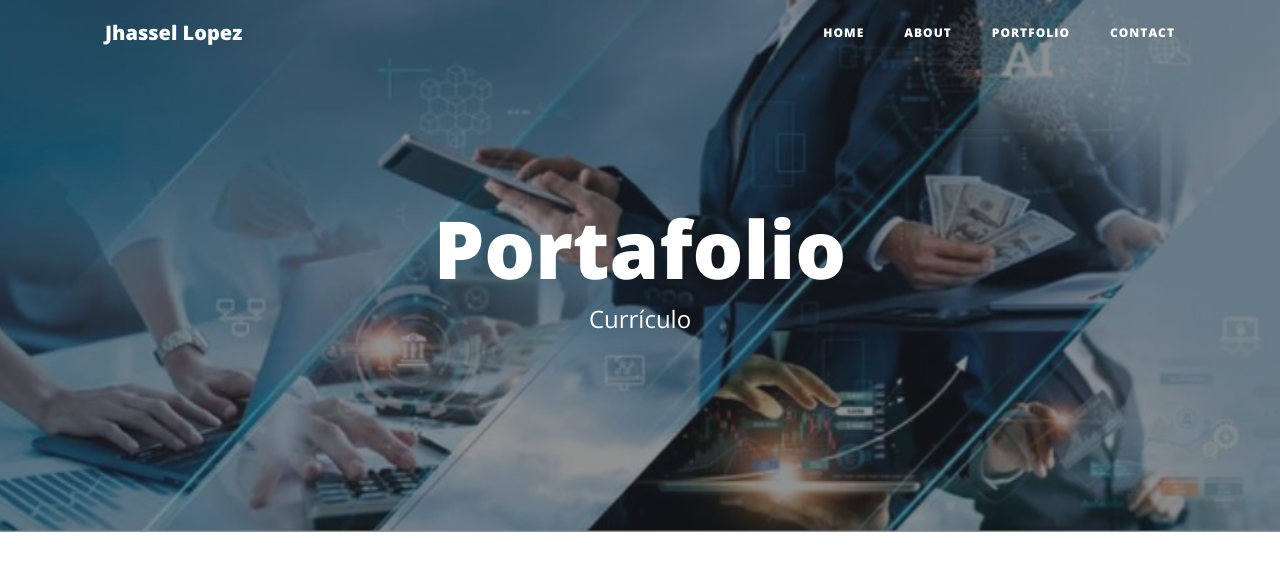
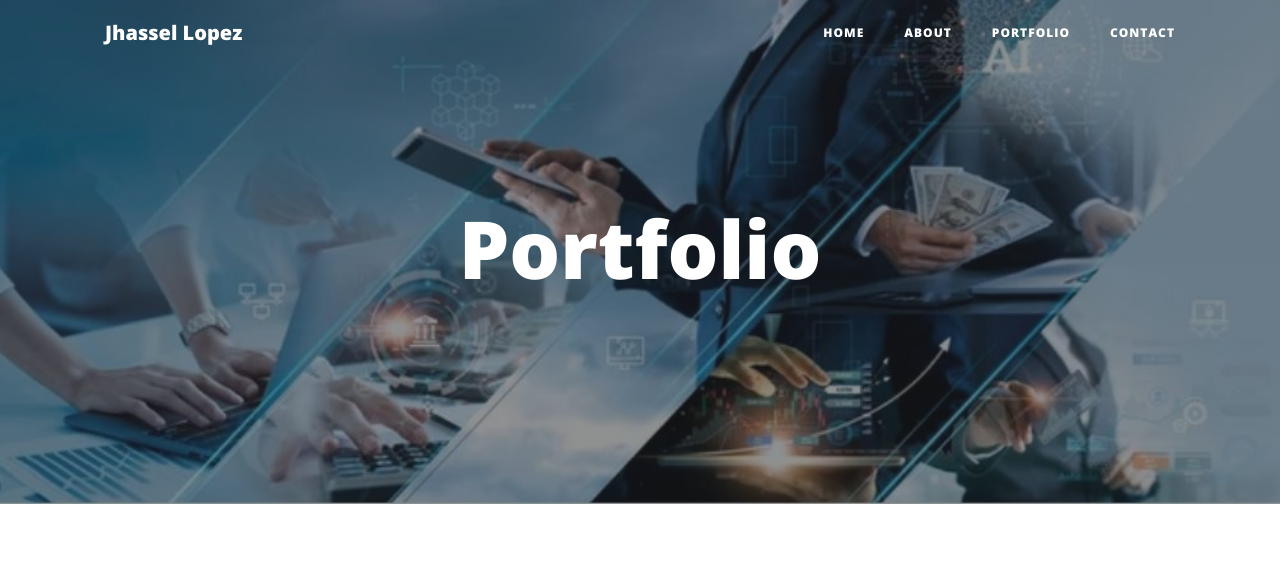
Before and after one commit to JhasselM/My_web, a Django app: page /portfolio/ in a window 1280 px wide. Shown: the top 572 px of the page. Run offline with Django 5.2, Linux system fonts and the light colour scheme; data that the repository does not hold is empty; some libraries are stand-ins or nearby versions.

Commit message:
Update portfolio.html

```diff
--- a/portfolio/templates/portfolio/portfolio.html
+++ b/portfolio/templates/portfolio/portfolio.html
@@ -1,12 +1,11 @@
-{% extends 'core/base.html' %}
+{% extends "core/base.html" %}
 
-{% block title %}Portafolio{% endblock %}
+{% block title %}Portfolio{% endblock %}
 
 {% block background %}{% load static %}{% static 'core/img/portfolio-bg.jpg' %}{% endblock %}
 
 {% block headers %}
-<h1>Portafolio</h1>
-<span class="subheading">Currículo</span>
+    <h1>Portfolio</h1>
 {% endblock %}
 
 {% block content %}
@@ -14,14 +13,12 @@
         <!-- Proyecto -->
         <div class="row project">
             <div class="col-lg-3 col-md-4 offset-lg-1">
-                <img class="img-fluid" src="{{project.image.url}}" alt="">
+                <img class="img-fluid" src="{{ project.image.url }}" alt="">
             </div>
             <div class="col-lg-7 col-md-8">
-                <h2 class="section-heading title">{{project.title}}</h2>
-                <p>{{project.description}}</p>
-                {% if project.link %}
-                    <p><a href="{{project.link}}">Más información</a></p>
-                {% endif %}
+                <h2 class="section-heading title">{{ project.title }}</h2>
+                <p>{{ project.description }}</p>
+                <!--<p><a href="http://google.com">Más información</a></p>-->
             </div>
         </div>
     {% endfor %}
```
